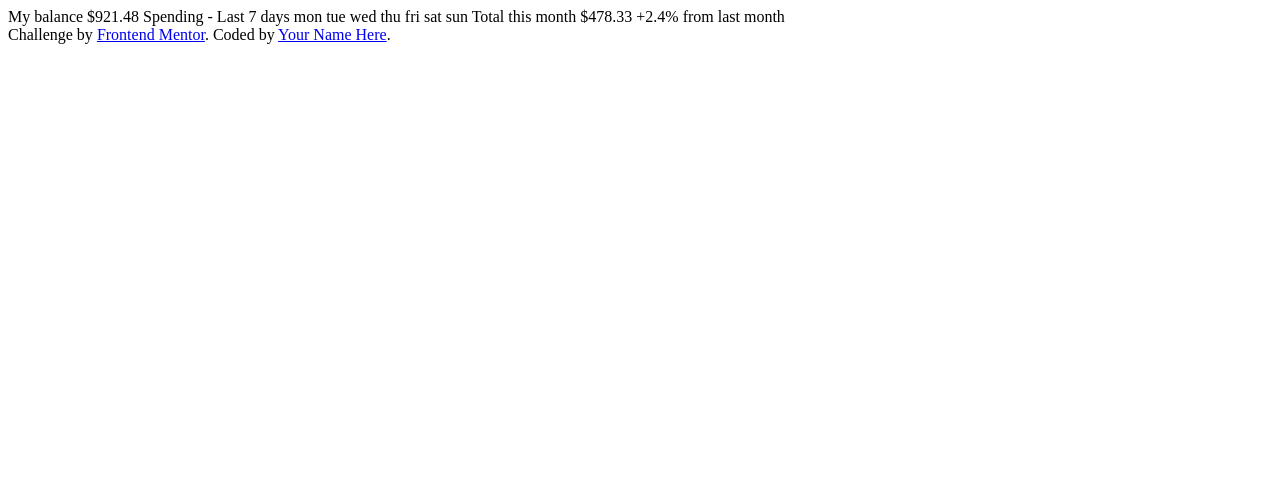
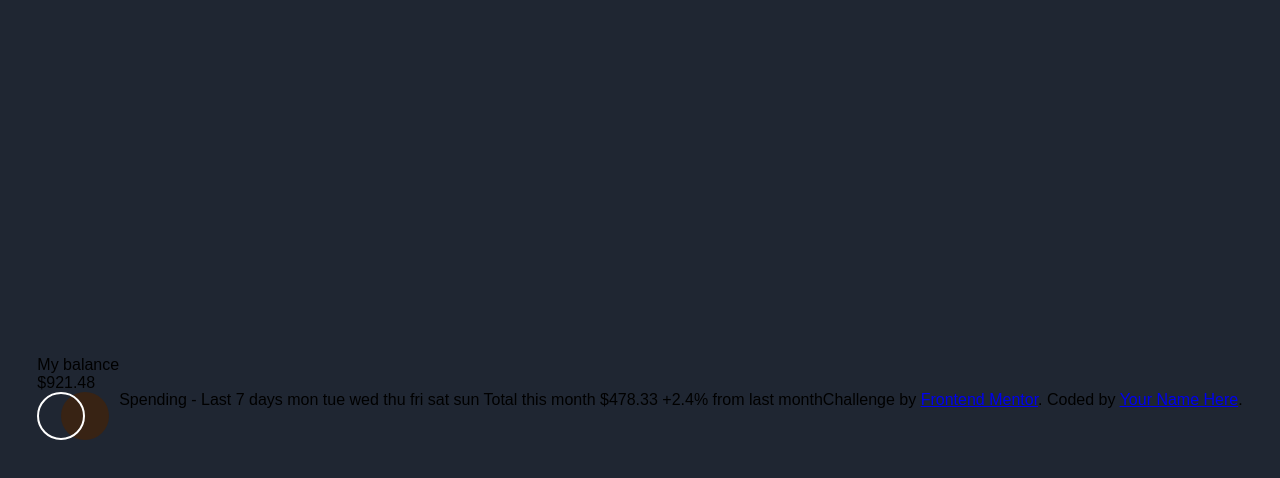
Before and after one commit to Piotrek1994/Expenses-chart-component, a plain HTML site: page index.html in a window 1280 px wide. Drawn offline with Linux system fonts and the light colour scheme.

Commit message:
Html structure

```diff
--- a/index.html
+++ b/index.html
@@ -18,8 +18,22 @@
 
 <body>
 
-  My balance
-  $921.48
+
+  <div class="card-balance">
+    <p class="balance-tite">My balance</p>
+    <p class="balance-total">$921.48</p>
+    <img class="logo" src="./images/logo.svg" alt="logo">
+  </div>
+
+  <div class="card-summary">
+
+
+
+  </div>
+
+
+
+
 
   Spending - Last 7 days
 
--- a/style.css
+++ b/style.css
@@ -0,0 +1,14 @@
+* {
+	box-sizing: border-box;
+	margin: 0;
+	padding: 0;
+}
+
+body {
+	display: flex;
+	justify-content: center;
+	align-items: center;
+	height: 100vh;
+	background-color: hsl(218, 23%, 16%);
+	font-family: 'Manrope', sans-serif;
+}
```
